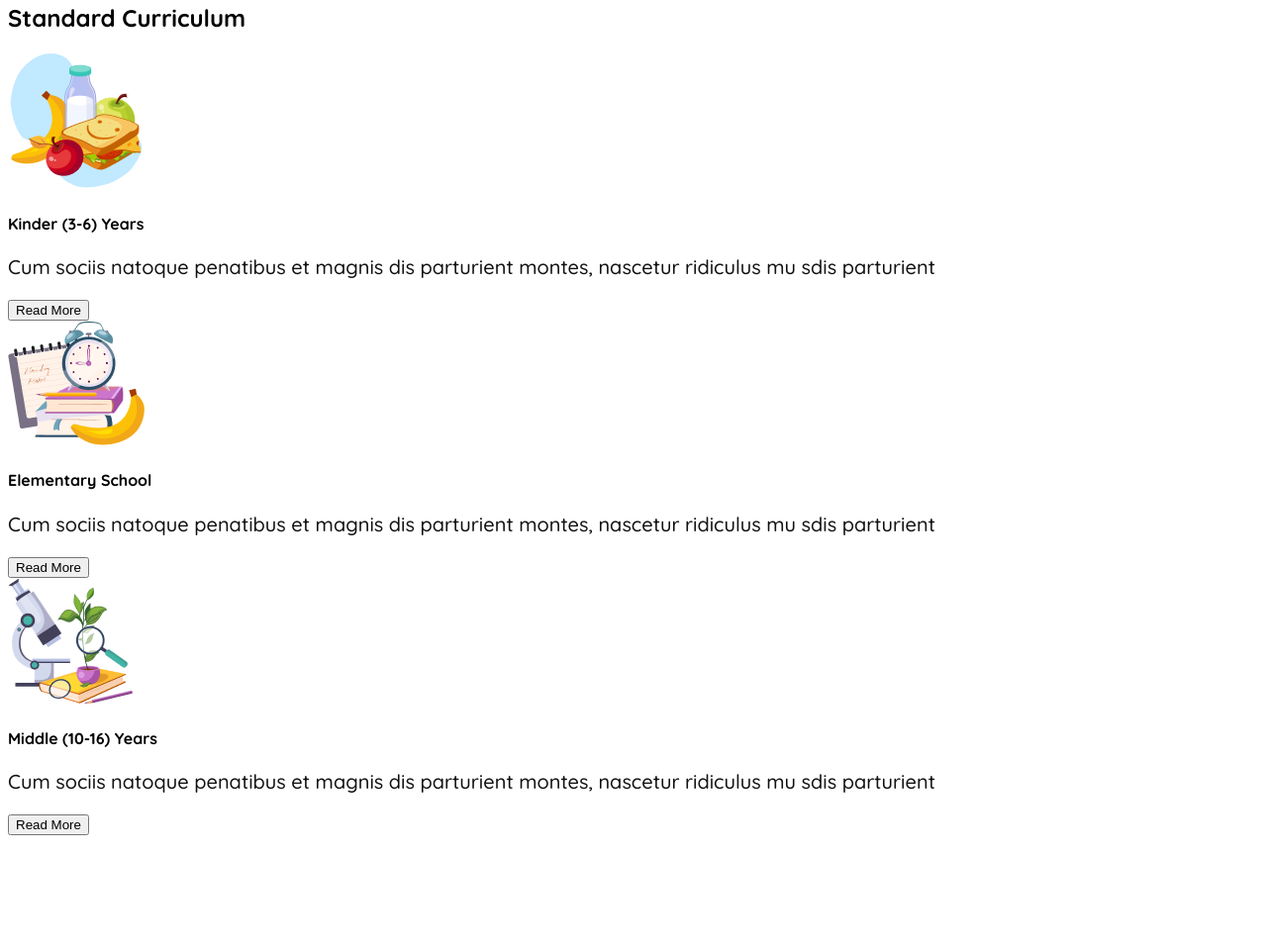
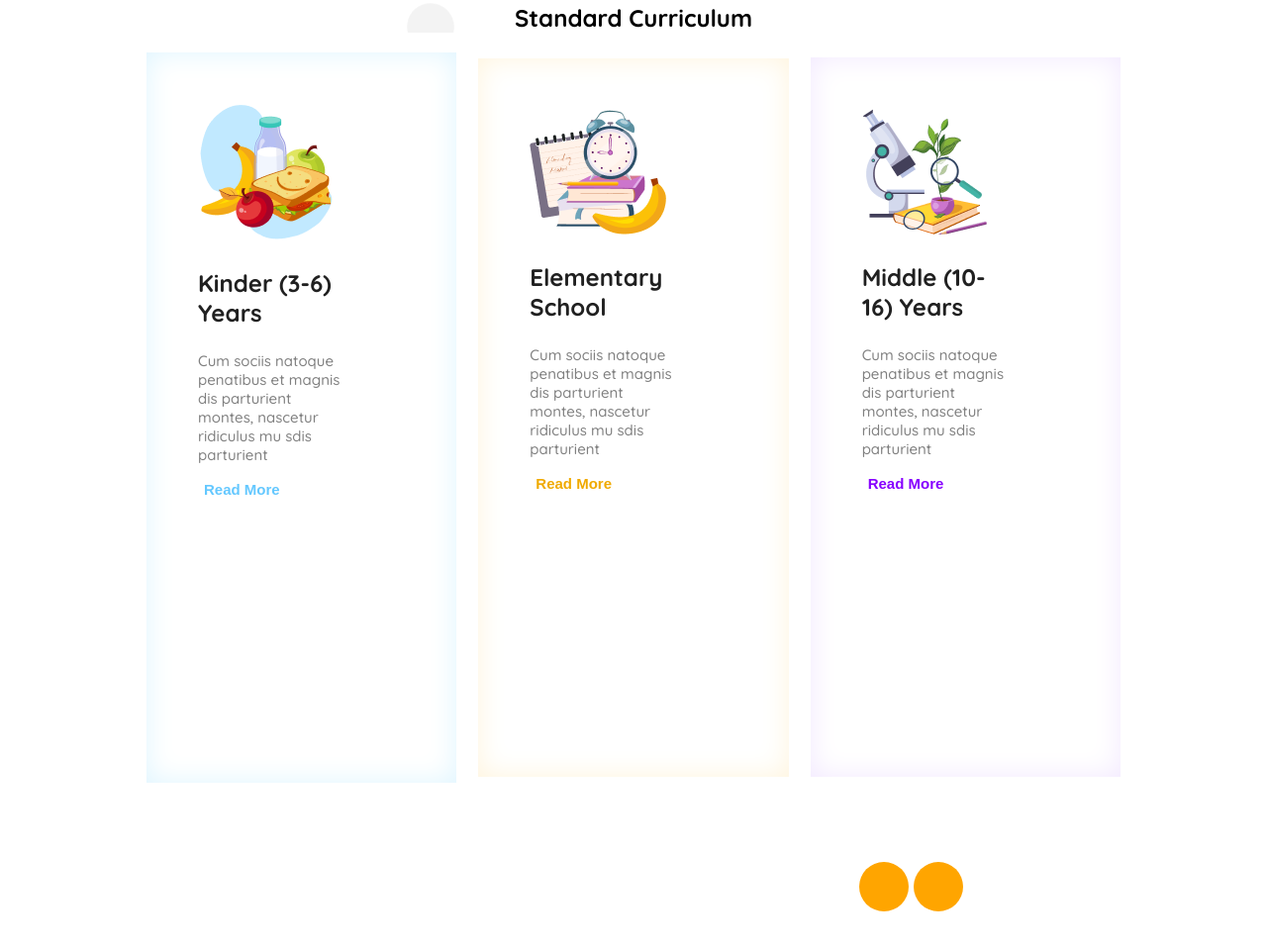
Before and after one commit to mhk432/my-responce-github-repo, a plain HTML site: page index.html in a window 1280 px wide. Shown: the part 661-1620 px from the top of the page at 99% size. Before the commit the page ends 1513 px from the top, so only its background shows below. Drawn offline with Linux system fonts and the light colour scheme.

Commit message:
added card file an index.html

```diff
--- a/index.html
+++ b/index.html
@@ -28,7 +28,7 @@
         <div class="banner-container">
         <h1><span class="commit">Empowering <br></span>
             students from small <br> age <span class="tom">towards vision</span> </h1>
-            <p>With the courage, Confidence, Creativity and Compassion to make their Unique Contribution in a Diverse and Dynamic World.</p>
+            <p >With the courage, Confidence, Creativity and Compassion to make their Unique Contribution in a Diverse and Dynamic World.</p>
             <button class="black">Enroll Now</button>
             </div>
 
@@ -36,38 +36,63 @@
      </div>
       </header>
      <main>
+        <section class="section2">
+            <div  class="main-card">
+        <h1 class="numbar">Standard Curriculum</h1>
         <div class="card-containner">
-            <h2>Standard Curriculum</h2>
-            <div>
+            <div class="card1">
                 <img src="assets/kinder.png" alt="">
-                <h4>Kinder (3-6) Years</h4>
-                <p>Cum sociis natoque penatibus et magnis
+                <h3 class="h33">Kinder (3-6) Years</h3>
+                <p class="p2">Cum sociis natoque penatibus et magnis
                     dis parturient montes, nascetur ridiculus
                     mu sdis parturient</p>
-                <button>Read More</button>
+                <button class="btn-1">Read More</button>
 
             </div>
-            <div>
+            <div class="card2">
                 <img src="assets/elementary.png" alt="">
-                <h4>Elementary School</h4>
-                <p>Cum sociis natoque penatibus et magnis
+                <h3 class="h33">Elementary School</h3>
+                <p class="p2">Cum sociis natoque penatibus et magnis
                     dis parturient montes, nascetur ridiculus
                     mu sdis parturient</p>
-                <button>Read More</button>
+                <button class="btn-2" >Read More</button>
 
-            </div>
-            <div>
+            </div >
+            <div class="card3">
                 <img src="assets/middle.png" alt="">
-                <h4>Middle (10-16) Years</h4>
-                <p>Cum sociis natoque penatibus et magnis
+                <h3 class="h33">Middle (10-16) Years</h3>
+                <p class="p2">Cum sociis natoque penatibus et magnis
                     dis parturient montes, nascetur ridiculus
                     mu sdis parturient</p>
-                <button>Read More</button>
+                <button class="btn-3">Read More</button>
 
             </div>
 
 
         </div>
+        <div class="ball">
+            <div class="ball1"></div>
+                <div class="ball2"> </div>
+            </div>
+    </section>
+    <!-- our stors -->
+    <div class="main-div">
+
+        <div class="fa">
+
+
+        </div>
+        <div>
+
+        </div>
+
+
+
+
+
+
+
+    </div>
 
     </main>
     <footer>
--- a/styles/responce.css
+++ b/styles/responce.css
@@ -73,6 +73,7 @@ nav a{
   display: flex;
   align-items: center;
   justify-content: space-between;
+  gap: 50px;
 /* max-width: 1160px; */
   /* width: 575px; */
   margin: 0 140px 0 142px;
@@ -116,11 +117,171 @@ color:rgba(254, 163, 1, 1) ;
  .img2{
   width: 468px;
  }
+   /* main related style */
+       /* .numbar{
+        text-align: center;
+        margin-top: 100px;
+        margin-bottom: 20px;
+        width: 100%;
+       } */
+ .card-containner{
+  /* width: 100%;
+  background-image: url(../assets/bg.png);
+  background-position: -top center;
+  margin: 0px 143px 200px 143px;
+  /* gap: 22px; */
+   /* display: grid;
+  grid-template-columns:repeat(3,1fr) ; */
+    /* display: flex; */
+
+
+
+
+ }
+ .section2{
+  display: flex;
+  /* justify-content: space-evenly; */
+  width: auto;
+  padding: 0 140px 0 140px;
+  gap: 22px;
+ }
+    .card-containner{
+      display: flex;
+      justify-content: center;
+      align-items: center;
+      gap: 22px;
+
+    }
+    .numbar{
+      background-image: url(../assets/bg.png);
+      background-position: top center;
+      text-align: center;
+    }
+
+            /* .main-card{
+              display: flex;
+              justify-content: space-evenly;
+            }       */ */
+
+
+
+ .card1,.card2,.card3{
+  padding: 52px 115px 287px 52px;
+   width: 350px;
+   border-radius: 18px;
+   align-items: center;
+   justify-content: center;
+   gap: 22px;
+   /* height: 476px; */
+  /* margin: 197px 143px 200px 140px;
+   */
+ }
+  .card1{
+    width: 50%;
+    height: 50%;
+    padding: 52px 115px 287px 52px; ;
+    /* width: 475px; */
+    background-color:inherit rgba(255, 255, 255, 1);
+
+  box-shadow: inset 0px 0px 28.3px  rgba(222, 245, 255, 1) ;
+
+ }
+ .card2{
+  height:50% ;
+    width: 50%;
+    padding: 52px 115px 287px 52px; ;
+   background-color: rgba(255, 255, 255, 1);
+
+  box-shadow: inset 0px 0 28.3px  rgba(255, 244, 220, 1) ;
+
+
+ }
+  .card3{
+    height: 50%;
+    width: 50%;
+   background-color: rgba(255, 255, 255, 1);
+   padding: 52px 115px 287px 52px; ;
+  box-shadow: inset 0px 0px  28.3px  #F2E8FF;
+
+  }
+  .h33{
+  color: rgba(32, 32, 32, 1);
+    font-weight: bold;
+    font-size: 24px;
+  }
+  .p2{
+    color: rgba(128, 128, 128, 1);
+    font-weight:300px ;
+    font-size:15px ;
+
+  }
+  .btn-1{
+    border: none;
+    background-color: white;
+    /* margin-left: 140px; */
+    font-weight:bold ;
+    font-size:15px ;
+    color:rgba(100, 200, 255, 1) ;
+  }
+  .btn-2{
+    font-weight:bold;
+    background-color: white;
+    border: none;
+    font-size:15px ;
+    color: rgba(240, 170, 0, 1);
+  }
+  .btn-3{
+    font-weight:bold ;
+    background-color: white;
+    border: none;
+    font-size:15px ;
+    color:rgba(135, 0, 255, 1) ;
+  }
+
+  .ball{
+    display: flex;
+    align-items: center;
+
+    color: white;
+margin-top:80px;
+margin-bottom: 60px;
+    gap:5px;
+  }
+  .ball1{
+    height: 50px;
+    width: 50px;
+    color:white;
+    background-color: orange;
+    border-radius: 30px;
+    position: relative;
+    left: 720px;
+    right: 720px;
+  }
+  .ball2{
+    height: 50px;
+    width: 50px;
+    color: white;
+    background-color: orange;
+    border-radius:30px;
+    position: relative;
+    left:720px ;
+    right: 720px;
+
+  }
+
+
+
+
+
  @media screen and (max-width:576px){
-  .containner{
+  .containner {
     flex-direction: column-reverse;
     width: 100%;
 
  }
+ .card-containner{
+  flex-direction: column;
+  width: 100%;
+ }
 
- }
+}
```
